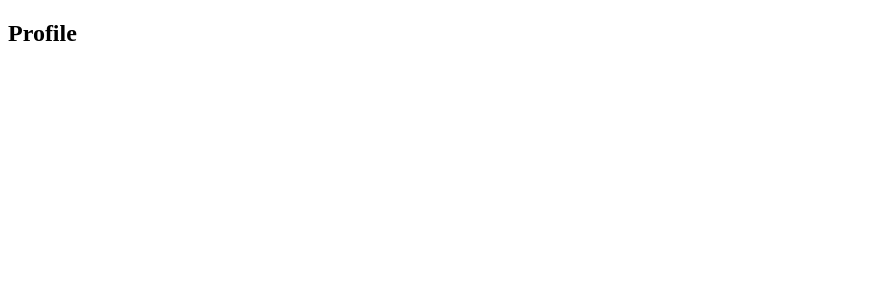
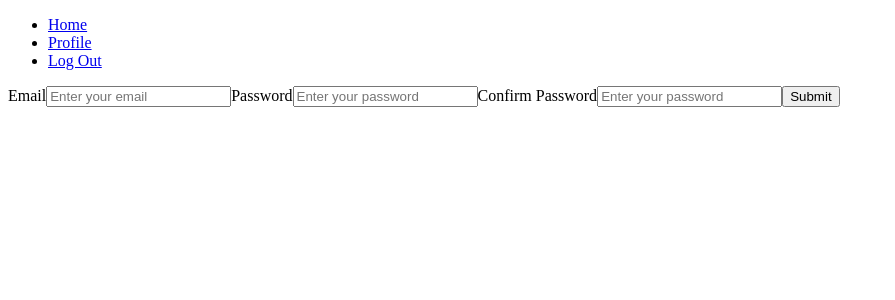
Before and after one commit to kilcmn3/David-s-Food-runner-Frontend-, a React (Create React App) app: page /profile in a window 1280 px wide. Shown: the top 300 px of the page, without its empty margins (0-895 px from the left). Built offline with nearby package versions, Linux system fonts and the light colour scheme; sample sign-in values are in the browser's storage.

Commit message:
fixing bugs

```diff
--- a/src/App.js
+++ b/src/App.js
@@ -5,15 +5,14 @@ import './App.css';
 
 const App = () => {
   const userLogIn = localStorage.getItem("userid")
-  console.log(userLogIn)
   return (
     <Switch>
       <Route path='/login' component={LogIn} />
       <Route path='/Logout' component={Logout} />
       <Route path='/signup' component={SignUp} />
       <Route path='/MainContainer' render={() => (userLogIn) ? (<MainContainer />) : (<Redirect to="/login" />)} />
+      <Route path='/profile' render={() => (userLogIn) ? (<Profile />) : (<Redirect to="/login" />)} />
       <Route path='/restaurants/:id' render={() => (userLogIn) ? (<RestaurantContainer />) : (<Redirect to="/login" />)} />
-      <Route path='/profile' render={() => (userLogIn) ? (<Profile />) : (<Redirect to="/login" />)} />
       <Route path='/' component={LogInContainer} />
     </Switch>
   );
--- a/src/components/LogIn.js
+++ b/src/components/LogIn.js
@@ -17,23 +17,16 @@ const LogIn = (props) => {
 
         bcrypt.hash(values.password, saltRounds, function (err, hash) {
           requests.fetchUser(values.email)
-            .then(response => {
-              if (response.status >= 500) {
-                alert("Couldn't find your account")
-              } else if (response.status === 200) {
-                return response.json()
-              }
-            })
+            .then(response => response.json())
             .then(data => {
-              if (bcrypt.compareSync(values.password, data.password)) {
+              if (data.status >= 400) {
+                alert("Email or Password is wrong")
+              } else {
                 localStorage.setItem("userid", data.id)
                 props.history.push("/MainContainer");
-              } else {
-                alert("Email or Password is wrong")
               }
             })
         })
-
       }}
 
       validationSchema={
--- a/src/components/NavBar.js
+++ b/src/components/NavBar.js
@@ -2,22 +2,13 @@ import React from 'react';
 import { Link } from 'react-router-dom'
 
 const NavBar = (props) => {
-
-  const renderLogout = () => {
-    if (localStorage.getItem("userid")) {
-      return (
-        <li><Link to={'/logout'} className="nav-link">Log Out</Link></li>
-      )
-    } else
-      return null
-  }
   return (
     <div className="nav bar">
       <nav>
         <ul>
           <li><Link to={'/MainContainer'} className="nav-link">Home</Link></li>
           <li><Link to={'/Profile'} className="nav-link">Profile</Link></li>
-          {renderLogout()}
+          <li><Link to={'/logout'} className="nav-link">Log Out</Link></li>
         </ul>
       </nav>
     </div>
--- a/src/components/Profile.js
+++ b/src/components/Profile.js
@@ -1,11 +1,115 @@
-import React, { Component } from 'react';
+import React, { Fragment, Component } from 'react';
+import { Formik } from 'formik';
+import * as Yup from 'yup';
+import * as requests from '../containers/requests'
+import NavBar from './NavBar';
+
+const bcrypt = require('bcryptjs');
+const saltRounds = 10;
+
 
 export default class Profile extends Component {
   render() {
     return (
-      <div className='profile'>
-        <h2>Profile</h2>
-      </div>
-    );
+
+      <Formik
+        initialValues={{
+          email: "", password: "", confirmPassword: ""
+        }}
+
+        onSubmit={(values, { setSubmitting }) => {
+
+          setSubmitting(false);
+
+          bcrypt.hash(values.password, saltRounds, function (err, hash) {
+            requests.patchUsers({ email: values.email, password: hash }, localStorage.getItem("userid"))
+              .then(response => {
+                if (response.status >= 500) {
+                  alert("Somone is using the email. Please use different one")
+                } else (
+                  alert("profile update!")
+                )
+              })
+          })
+        }}
+
+        validationSchema={
+          Yup.object().shape({
+            email: Yup.string()
+              .email()
+              .required("Required"),
+            password: Yup.string()
+              .required("No password provided.")
+              .min(8, "Password is too short - should be 8 chars minimum.")
+              .matches(/(?=.*[0-9])/, "Password must contain a number."),
+            confirmPassword: Yup.string()
+              .oneOf([Yup.ref('password'), null], 'Passwords must match')
+              .required('Confirm Password is required')
+          })
+        }
+      >
+        {props => {
+          const {
+            values,
+            touched,
+            errors,
+            isSubmitting,
+            handleChange,
+            handleBlur,
+            handleSubmit
+          } = props;
+          return (
+            <Fragment>
+              <NavBar />
+
+              <form onSubmit={handleSubmit}>
+                <label htmlFor="email">Email</label>
+                <input
+                  name="email"
+                  type="text"
+                  placeholder="Enter your email"
+                  value={values.email}
+                  onChange={handleChange}
+                  onBlur={handleBlur}
+                  className={errors.email && touched.email && "error"}
+                />
+                {errors.email && touched.email && (
+                  <div className="input-feedback">{errors.email}</div>
+                )}
+                <label htmlFor="email">Password</label>
+                <input
+                  name="password"
+                  type="password"
+                  placeholder="Enter your password"
+                  value={values.password}
+                  onChange={handleChange}
+                  onBlur={handleBlur}
+                  className={errors.password && touched.password && "error"}
+                />
+                {errors.password && touched.password && (
+                  <div className="input-feedback">{errors.password}</div>
+                )}
+                <label htmlFor="email">Confirm Password</label>
+                <input
+                  name="confirmPassword"
+                  type="password"
+                  placeholder="Enter your password"
+                  value={values.confirmPassword}
+                  onChange={handleChange}
+                  onBlur={handleBlur}
+                  className={errors.confirmPassword && touched.confirmPassword && "error"}
+                />
+                {errors.confirmPassword && touched.confirmPassword && (
+                  <div className="input-feedback">{errors.confirmPassword}</div>
+                )}
+                <button type="submit" disabled={isSubmitting}>
+                  Submit
+        </button>
+              </form>
+            </Fragment>
+          );
+        }}
+      </Formik >
+    )
   }
 }
--- a/src/components/ReviewCard.js
+++ b/src/components/ReviewCard.js
@@ -1,13 +1,25 @@
 import React from 'react';
 
 const ReviewCard = (props) => {
+
+  const renderButton = () => {
+    let div = document.getElementsByClassName("hide")
+    if (div.id === localStorage.getItem("userid")) {
+      return true
+    } else {
+      return false
+    }
+  }
+
   return (
     <div className="review card">
       <ul>
         <li>
           {props.comment}
         </li>
-        <button onClick={props.handleClick}>Delete</button>
+        <div id={localStorage.getItem("userid")} className="hide">
+          {renderButton() ? (<button>Delete</button>) : null}
+        </div>
       </ul>
     </div>
   )
--- a/src/containers/LogInContainer.js
+++ b/src/containers/LogInContainer.js
@@ -1,6 +1,6 @@
 import React from 'react';
 import { Redirect } from 'react-router-dom';
-import { LogIn, SignUp, Profile } from '../exportComponents';
+import { LogIn, SignUp } from '../exportComponents';
 
 const LogInContainerc = () => {
   return (
--- a/src/containers/MainContainer.js
+++ b/src/containers/MainContainer.js
@@ -1,25 +1,34 @@
 import React, { Component } from 'react';
-import { SearchContainer, NavBar, RestaurantContainer, Profile } from '../exportComponents'
-import { Redirect } from 'react-router-dom';
+import { SearchContainer, NavBar, RestaurantContainer } from '../exportComponents'
+import { Redirect, withRouter } from 'react-router-dom';
 
-export default class MainContainer extends Component {
+class MainContainer extends Component {
   constructor(props) {
     super(props)
     this.state = {
       restContToggle: false,
+      restaurant: null
     }
+  }
+  componentDidMount() {
+    this.setState({ restContToggle: false })
   }
 
   handleClick = (restaurant) => {
-    this.setState({ restContToggle: !this.state.restContToggle }, this.props.history.push(`/restaurants/${restaurant.id}`))
+    this.setState({ restContToggle: !this.state.restContToggle, restaurantId: restaurant.id }, (this.props.history.push({ pathname: `/restaurants/${restaurant.id}` })))
+    // if (true) {
+    // return (< Redirect to={{ pathname: `/restaurants/${restaurant.id}` }} />)
+    // }
   }
   render() {
     return (
       <div className='MainContainer'>
-        <NavBar />
+        {!this.state.restContToggle ? <NavBar /> : null}
         {!this.state.restContToggle ? <SearchContainer handleClick={this.handleClick} /> : null}
-        {this.state.restContToggle ? <RestaurantContainer /> : null}
+        {/* {this.state.restContToggle ? <RestaurantContainer restaurantId={this.state.restaurantId} /> : null} */}
       </div>
     );
   }
 }
+
+export default withRouter(MainContainer)
--- a/src/containers/RestaurantContainer.js
+++ b/src/containers/RestaurantContainer.js
@@ -2,7 +2,7 @@ import React, { Component } from 'react';
 import { ReviewContainer, NavBar } from '../exportComponents'
 import * as requests from './requests'
 
-export default class RestaurantContainer extends Component {
+class RestaurantContainer extends Component {
   constructor(props) {
     super(props)
     this.state = {
@@ -13,9 +13,8 @@ export default class RestaurantContainer extends Component {
   }
 
   componentDidMount() {
-    let id = this.props.match.params.id
-
-    requests.fetchOneRest(id)
+    let url = window.location.href.split("/")
+    requests.fetchOneRest(url[url.length - 1])
       .then(response => response.json())
       .then(restaurant => {
         let comments = []
@@ -72,13 +71,13 @@ export default class RestaurantContainer extends Component {
 
   render() {
     return (
-      <div className='MainContainer'>
+      <div className="restaurant container">
         <NavBar />
-        <div className="restaurant container">
-          {this.renderRestaurant()}
-          <ReviewContainer comments={this.state.comments} handleChange={this.handleChange} handleSubmit={this.handleSubmit} handleClick={this.handleClick} />
-        </div>
+        {this.renderRestaurant()}
+        <ReviewContainer comments={this.state.comments} handleChange={this.handleChange} handleSubmit={this.handleSubmit} handleClick={this.handleClick} />
       </div>
     )
   }
 }
+
+export default RestaurantContainer
--- a/src/containers/requests.js
+++ b/src/containers/requests.js
@@ -21,6 +21,15 @@ export const postUsers = (users) => {
         body: JSON.stringify({ users })
     })
 }
+
+export const patchUsers = (users, id) => {
+    return fetch(usersURL + `/${id}`, {
+        method: "PATCH",
+        headers: { "content-type": "application/json" },
+        body: JSON.stringify({ users })
+    })
+}
+
 export const postComments = (comment) => {
     return fetch(commentsURL, {
         method: "POST",
```
